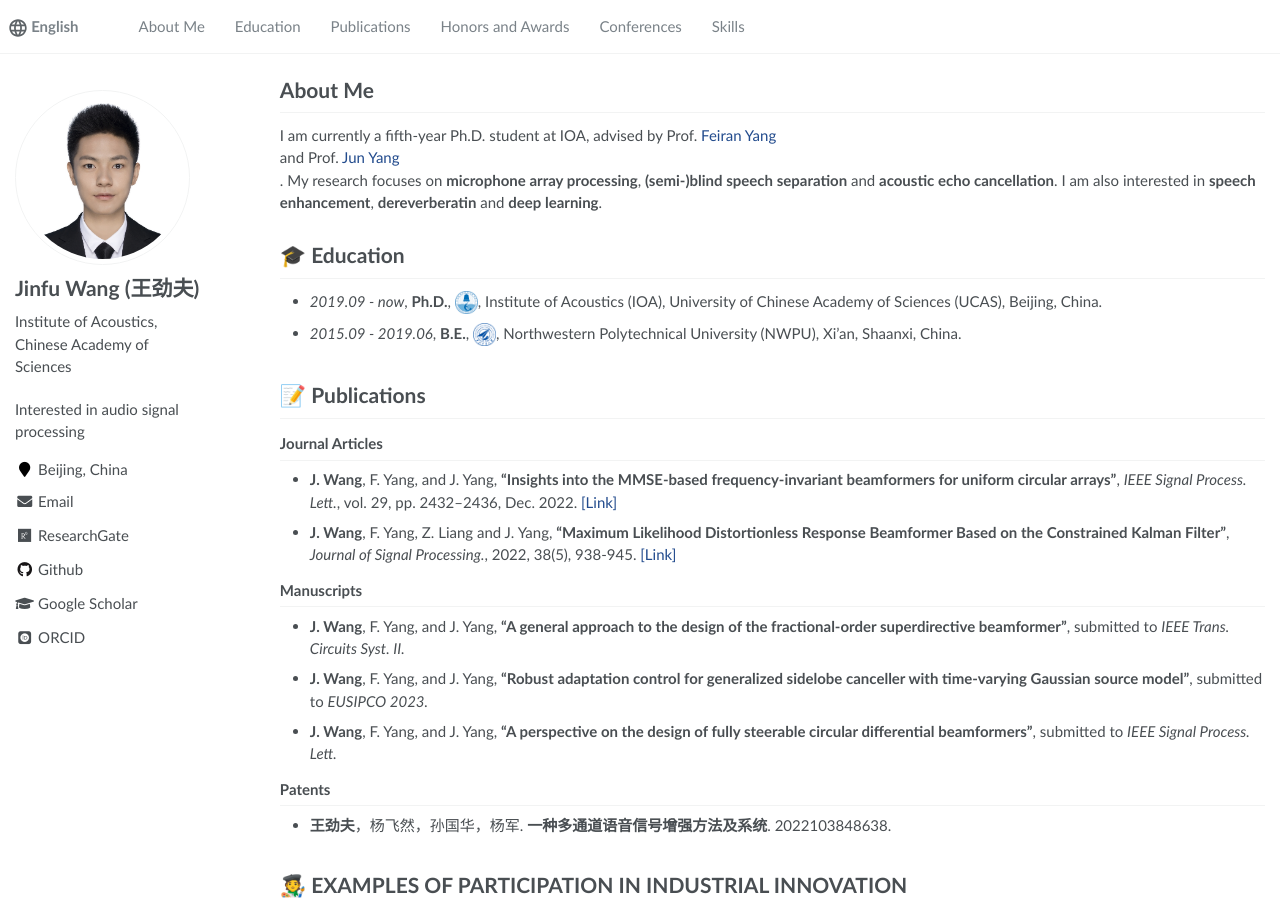
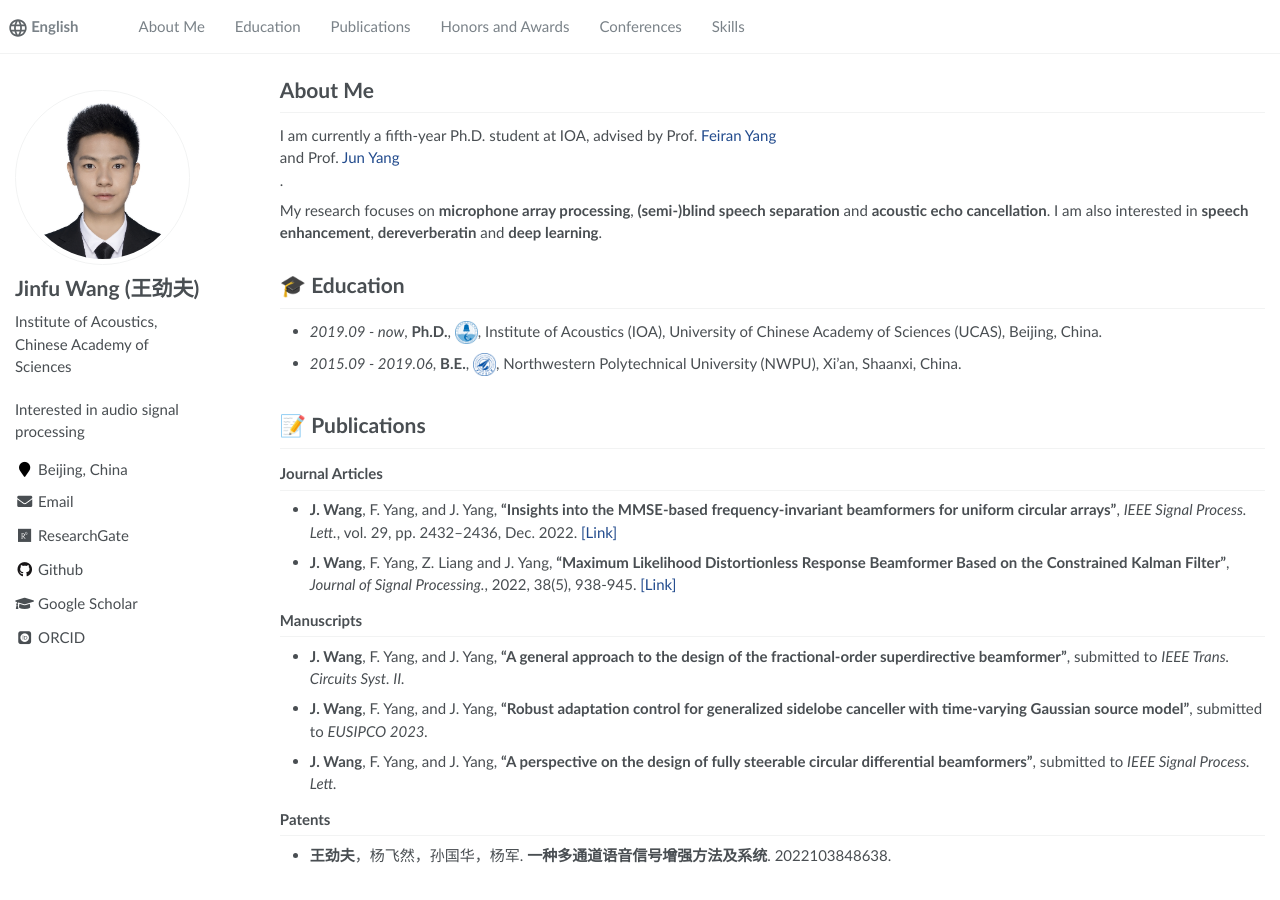
Before and after one commit to 875441459/875441459.github.io, a Jekyll site: the page built from _pages/about.md, in a window 1280 px wide and 900 px high. Built offline with Jekyll 4.4.1, drawn with Linux system fonts in a browser that asks for light colours; some web fonts are replaced; part of the change alters nothing that is shown.

```diff
--- a/_pages/about.md
+++ b/_pages/about.md
@@ -17,7 +17,8 @@ redirect_from:
 
 <span class='anchor' id='-about-me'></span>
 # About Me
-I am currently a fifth-year Ph.D. student at IOA, advised by Prof. <a href="https://scholar.google.com/citations?hl=zh-TW&user=PWBq4TUAAAAJ&view_op=list_works&sortby=pubdate" target="_blank">Feiran Yang</a><br/> and Prof. <a href="https://ieeexplore.ieee.org/author/37280194600" target="_blank">Jun Yang</a><br/>.
+I am currently a fifth-year Ph.D. student at IOA, advised by Prof. <a href="https://scholar.google.com/citations?hl=zhTW&user=PWBq4TUAAAAJ&view_op=list_works&sortby=pubdate" target="_blank">Feiran Yang</a><br/> and Prof. <a href="https://ieeexplore.ieee.org/author/37280194600" target="_blank">Jun Yang</a><br/>.
+
 My research focuses on **microphone array processing**, **(semi-)blind speech separation** and **acoustic echo cancellation**. I am also interested in **speech enhancement**, **dereverberatin** and **deep learning**.
 
 <span class='anchor' id='-Education'></span>
```
